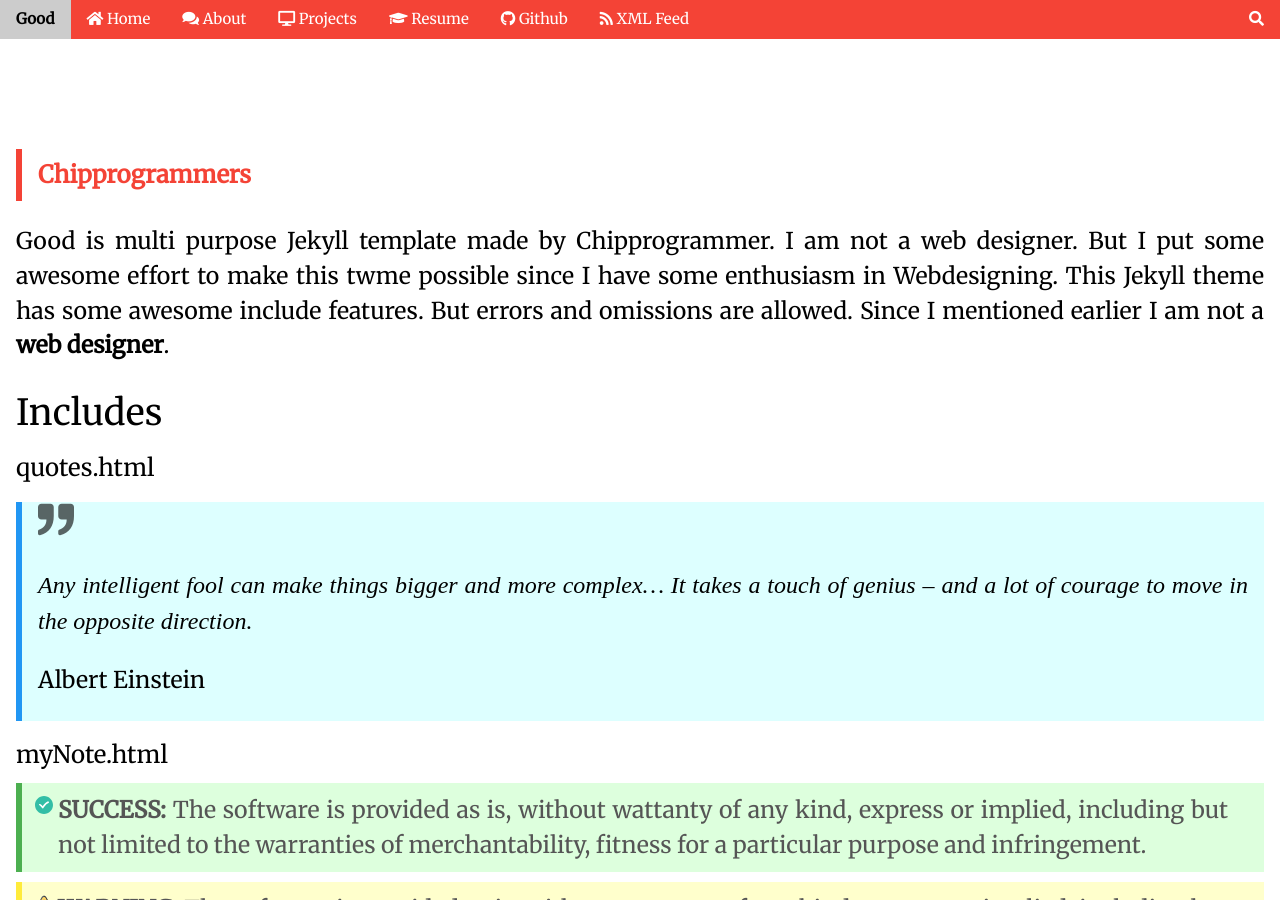
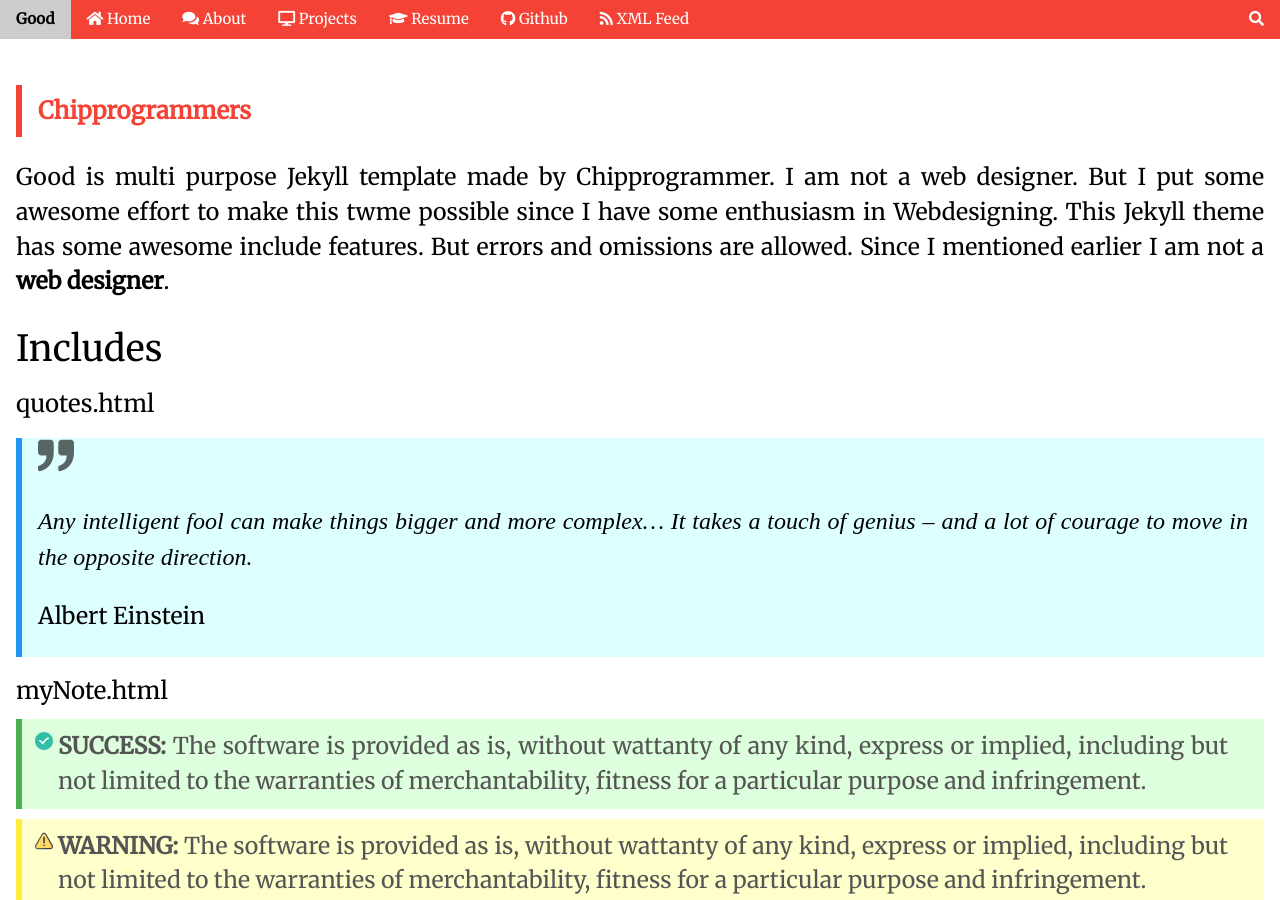
Before and after one commit to chipprogrammers/Good, a Jekyll site: the page built from index.md, in a window 1280 px wide and 900 px high. Built offline with Jekyll 4.4.1, drawn with Linux system fonts in a browser that asks for light colours; comment, search, counter and statistics services are not loaded.

Commit message:
Update default.html

```diff
--- a/_layouts/default.html
+++ b/_layouts/default.html
@@ -6,7 +6,7 @@
 </head>
 <body style="text-align: justify">
   {% include navbar.html %}
-   <div class="w3-container myFont w3-padding-64" style="margin-top:75px">
+   <div class="w3-container myFont" style="margin-top:75px">
      <h1 class="w3-xlarge w3-padding w3-text-red w3-leftbar w3-border-red"><b>{{ page.title }}</b></h1>
      {{ content }}
   </div>
```
